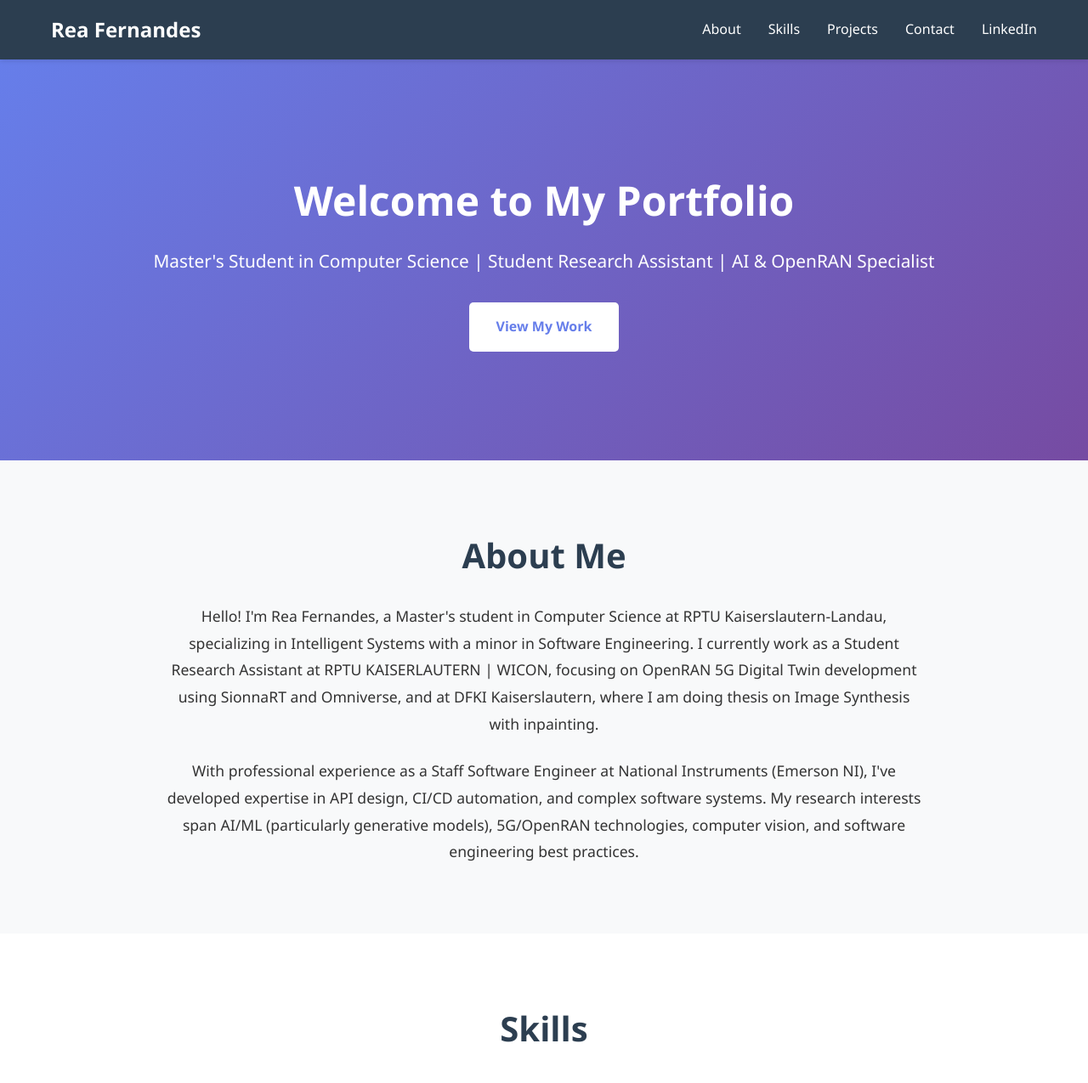
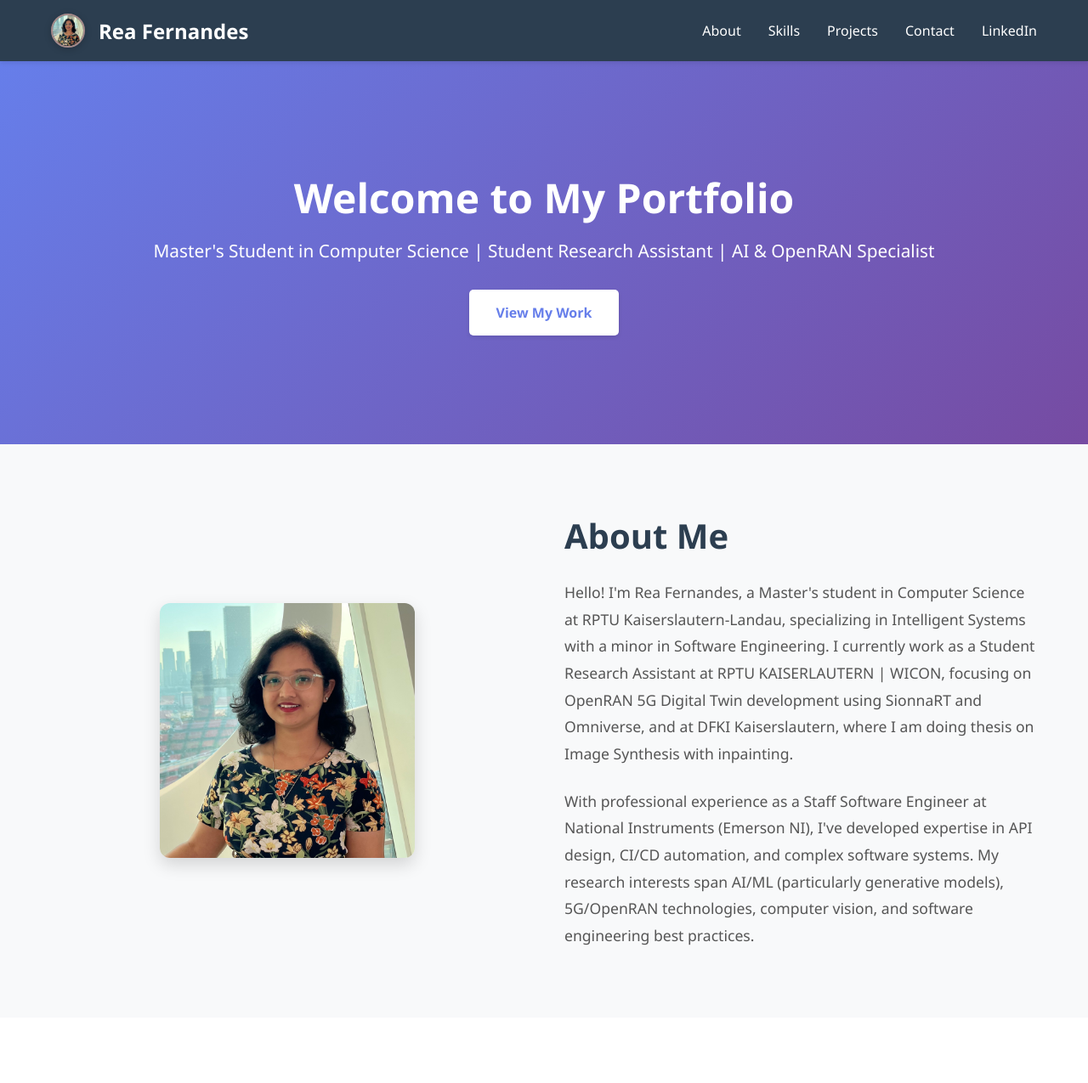
Before and after one commit to rea-fernandes/rea-fernandes.github.io, a plain HTML site: page index.html in a window 1280 px wide. Shown: the top 1275 px of the page at 85% size. Drawn offline with Linux system fonts and the light colour scheme.

Commit message:
Enhance header and about sections in index.html; add profile picture and improve layout with CSS adjustments

```diff
--- a/index.html
+++ b/index.html
@@ -10,8 +10,11 @@
 <body>
     <header>
         <nav>
-            <div class="container">
-                <h1 class="logo">Rea Fernandes</h1>
+            <div class="container nav-container">
+                <div class="logo-section">
+                    <img src="Photo/IMG_6567.jpeg" alt="Rea Fernandes" class="profile-pic">
+                    <h1 class="logo">Rea Fernandes</h1>
+                </div>
                 <ul class="nav-links">
                     <li><a href="#about">About</a></li>
                     <li><a href="#skills">Skills</a></li>
@@ -33,10 +36,15 @@
         </section>
 
         <section id="about" class="about">
-            <div class="container">
+            <div class="container about-content">
+            <div class="about-image">
+                <img src="Photo/IMG_6567.jpeg" alt="Portrait of Rea Fernandes" class="portrait">
+            </div>
+            <div class="about-text">
                 <h2>About Me</h2>
                 <p>Hello! I'm Rea Fernandes, a Master's student in Computer Science at RPTU Kaiserslautern-Landau, specializing in Intelligent Systems with a minor in Software Engineering. I currently work as a Student Research Assistant at RPTU KAISERLAUTERN | WICON, focusing on OpenRAN 5G Digital Twin development using SionnaRT and Omniverse, and at DFKI Kaiserslautern, where I am doing thesis on Image Synthesis with inpainting.</p>
                 <p>With professional experience as a Staff Software Engineer at National Instruments (Emerson NI), I've developed expertise in API design, CI/CD automation, and complex software systems. My research interests span AI/ML (particularly generative models), 5G/OpenRAN technologies, computer vision, and software engineering best practices.</p>
+            </div>
             </div>
         </section>
 
--- a/styles.css
+++ b/styles.css
@@ -7,7 +7,6 @@
 
 body {
     font-family: 'Segoe UI', Tahoma, Geneva, Verdana, sans-serif;
-    line-height: 1.6;
     color: #333;
 }
 
@@ -28,10 +27,70 @@ header {
     box-shadow: 0 2px 5px rgba(0, 0, 0, 0.1);
 }
 
+.hero-grid {
+    display: grid;
+    grid-template-columns: repeat(auto-fit, minmax(280px, 1fr));
+    gap: 2.5rem;
+    align-items: center;
+}
+
+.hero-text h2 {
+    font-size: 3rem;
+    margin-bottom: 1rem;
+}
+
+.hero-text p {
+    font-size: 1.3rem;
+    margin-bottom: 2rem;
+}
+
+.hero-photo {
+    display: flex;
+    justify-content: center;
+}
+
+.hero-photo img {
+    width: 100%;
+    max-width: 320px;
+    border-radius: 16px;
+    box-shadow: 0 15px 30px rgba(0, 0, 0, 0.25);
+    object-fit: cover;
+}
+
+.cta-button {
+    color: white;
+    padding: 1rem 0;
+    position: sticky;
+    top: 0;
+    z-index: 100;
+    box-shadow: 0 2px 5px rgba(0, 0, 0, 0.1);
+}
+
 nav .container {
     display: flex;
     justify-content: space-between;
     align-items: center;
+}
+
+.nav-container {
+    display: flex !important;
+    justify-content: space-between;
+    align-items: center;
+}
+
+.logo-section {
+    display: flex;
+    align-items: center;
+    gap: 1rem;
+}
+
+.profile-pic {
+    width: 40px;
+    height: 40px;
+    border-radius: 50%;
+    object-fit: cover;
+    border: 2px solid rgb(165, 138, 138);
+    box-shadow: 0 2px 8px rgba(0, 0, 0, 0.2);
 }
 
 .logo {
@@ -95,19 +154,38 @@ nav .container {
     background-color: #f8f9fa;
 }
 
-.about h2 {
+.about-content {
+    display: grid;
+    grid-template-columns: 1fr 1fr;
+    gap: 3rem;
+    align-items: center;
+}
+
+.about-image {
+    display: flex;
+    justify-content: center;
+}
+
+.portrait {
+    width: 100%;
+    max-width: 300px;
+    border-radius: 12px;
+    box-shadow: 0 8px 20px rgba(0, 0, 0, 0.15);
+    object-fit: cover;
+}
+
+.about-text h2 {
     font-size: 2.5rem;
     margin-bottom: 1.5rem;
-    text-align: center;
     color: #2c3e50;
 }
 
 .about p {
     font-size: 1.1rem;
-    max-width: 900px;
-    margin: 0 auto 1.5rem;
-    text-align: center;
+    margin-bottom: 1.5rem;
+    text-align: left;
     line-height: 1.8;
+    color: #555;
 }
 
 .about p:last-child {
@@ -280,6 +358,19 @@ footer {
         font-size: 1.1rem;
     }
 
+    .about-content {
+        grid-template-columns: 1fr;
+        gap: 2rem;
+    }
+
+    .about-text h2 {
+        text-align: center;
+    }
+
+    .about p {
+        text-align: center;
+    }
+
     .skills-grid,
     .projects-grid {
         grid-template-columns: 1fr;
```
